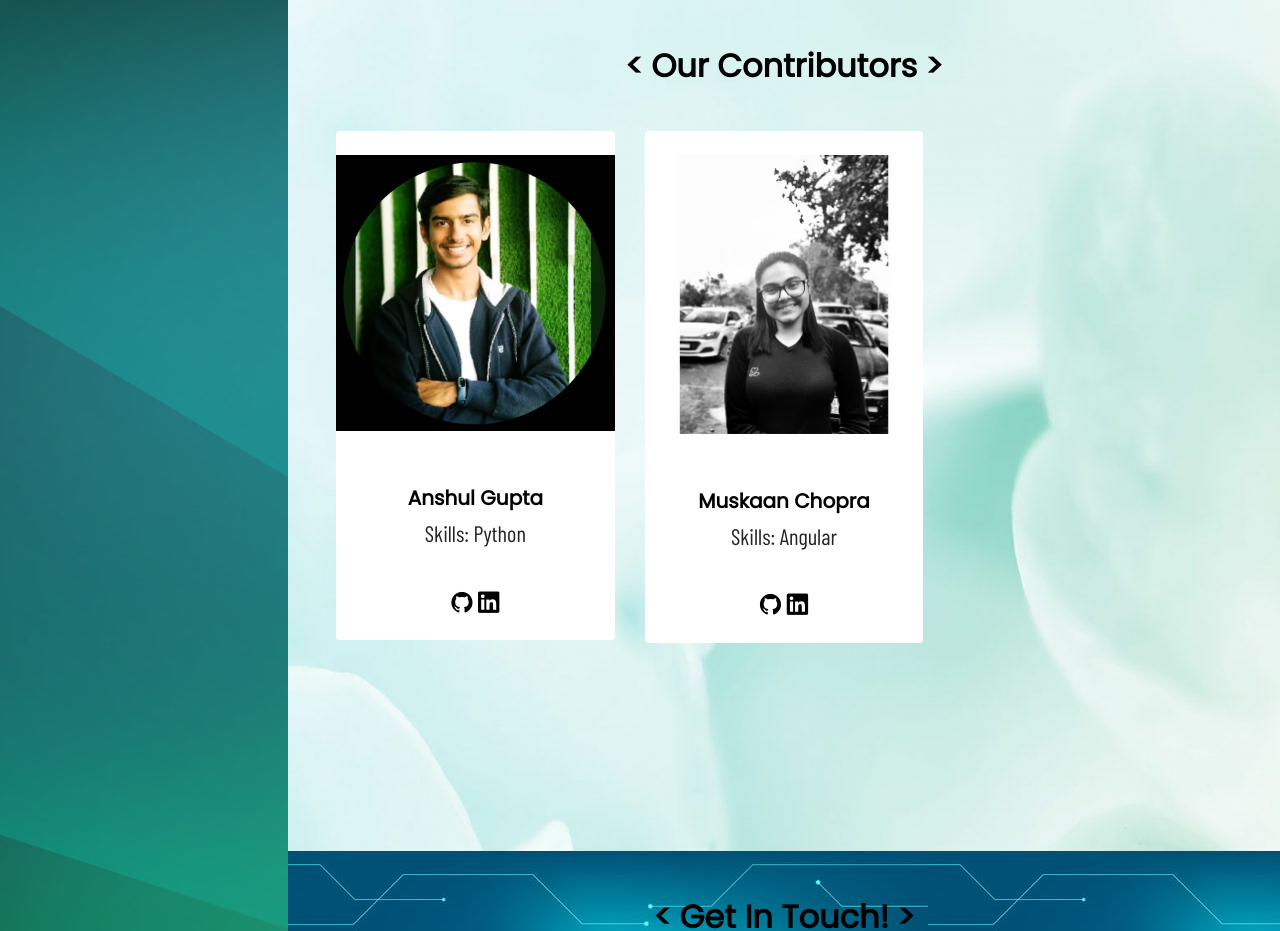
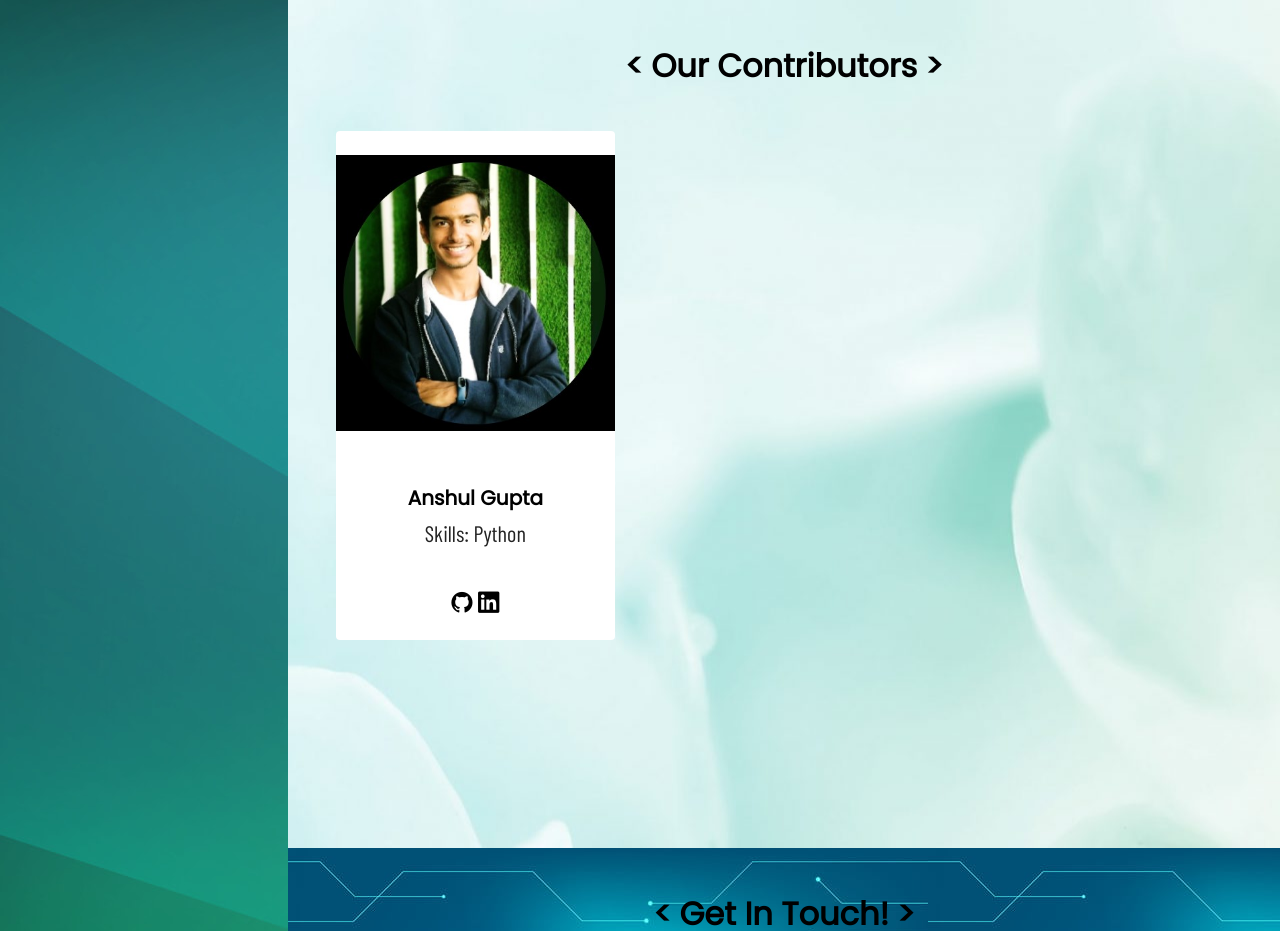
Before and after one commit to sahib-007/DSA-CCET, a plain HTML site: page index.html in a window 1280 px wide. Shown: the part 2420-3351 px from the top of the page. Drawn offline with nearby package versions, Linux system fonts and the light colour scheme; a web font is replaced by a local one.

Commit message:
Update index.html

```diff
--- a/index.html
+++ b/index.html
@@ -204,20 +204,7 @@
                                         </div>
                   </div>
               </div>
-              <div class="col-12 col-md-6 col-lg-4">
-                <div class="card mb-5">
-                    <p class="edu-icons pt-4">
-                        <img class="img-fluid img-profile mb-3" src="img/muskaan.png" alt="Profile Picture"/>
-                    </p>
-                    <h5 class="pt-4">Muskaan Chopra</h5>
-                    <p>Skills: Angular</p>
-                    <div class="card-body">
-                     <a href="https://github.com/muskaan712"><i class="devicon-github-plain" title="Github"></i></a>
-                     <a href="https://www.linkedin.com/in/muskaan-chopra-015bb51a0?lipi=urn%3Ali%3Apage%3Ad_flagship3_profile_view_base_contact_details%3BCBfFWA6nQv%2B6rt%2F2XxuyxA%3D%3D"><i class="devicon-linkedin-plain"></i></a>
 
-                                      </div>
-                </div>
-            </div>
 
 
             </div>
```
